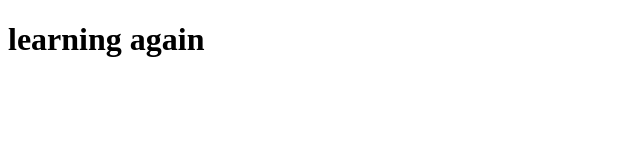
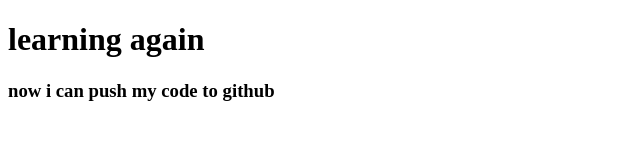
Before and after one commit to KausarAhmadTasin/learning-again, a plain HTML site: page index.html in a window 1280 px wide. Shown: the whole page, without its empty margins (0-640 px from the left). Drawn offline with Linux system fonts and the light colour scheme.

Commit message:
learn github

```diff
--- a/index.html
+++ b/index.html
@@ -7,5 +7,6 @@
 </head>
 <body>
     <h1>learning again</h1>
+    <h3>now i can push my code to github</h3>
 </body>
 </html>
```
